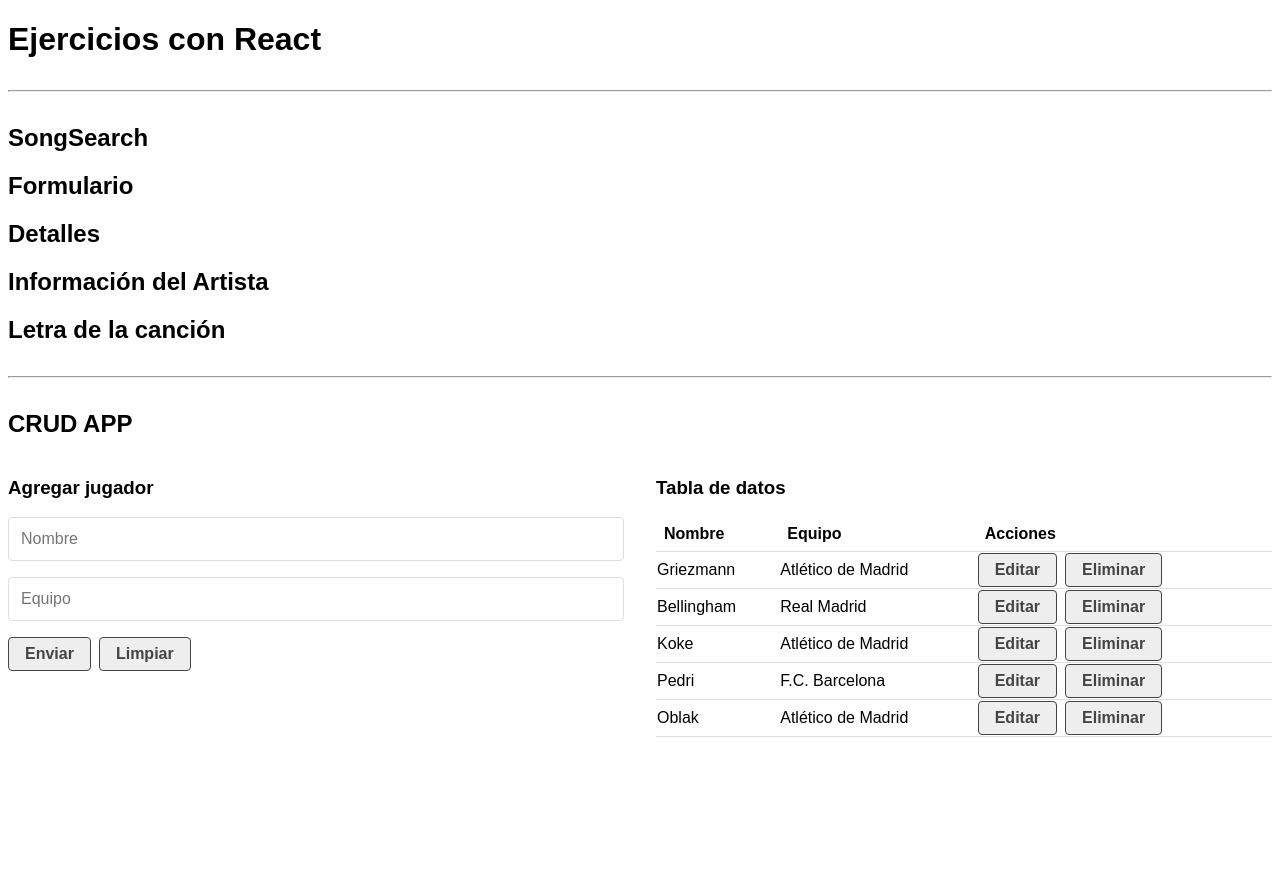
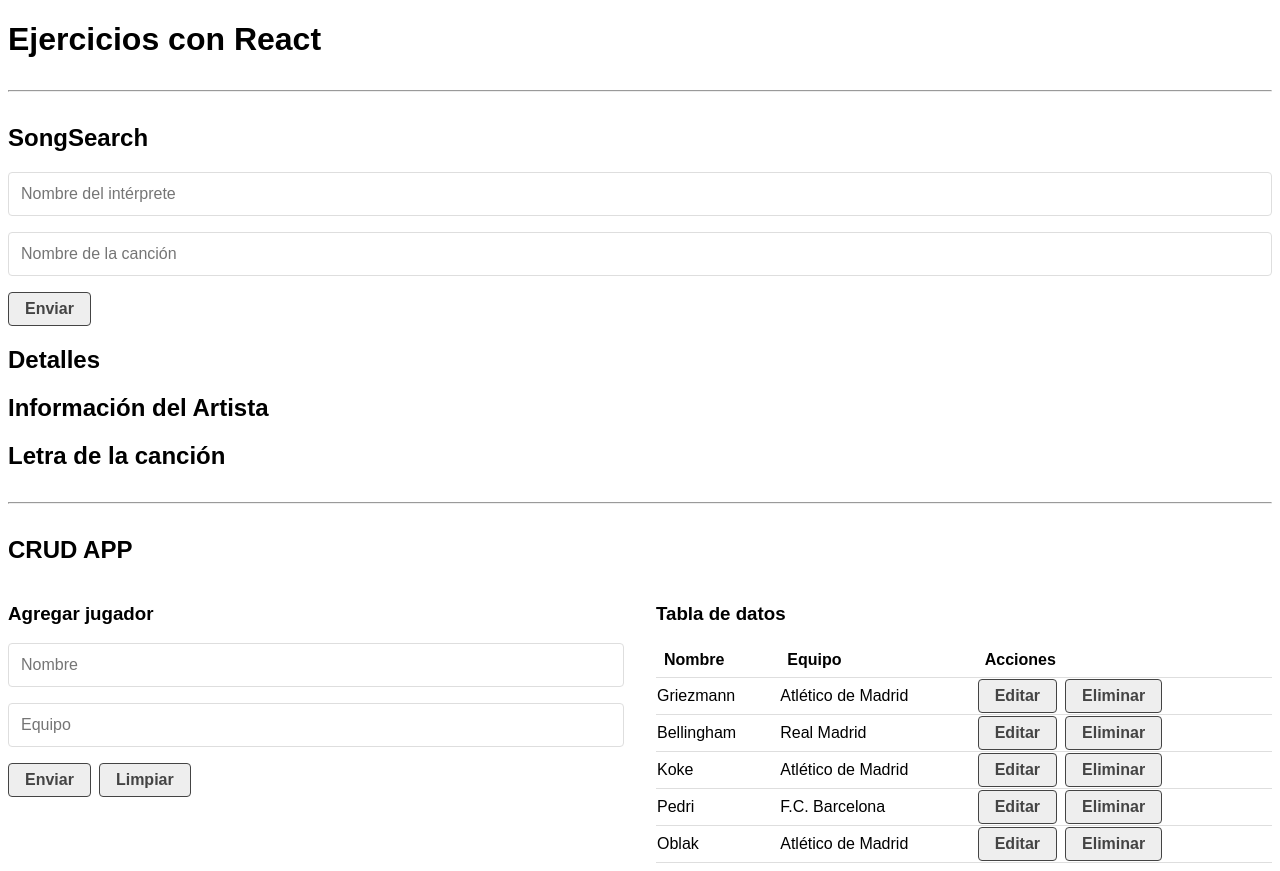
Before and after one commit to juancasanchez6/react-ejercicios, a React (Create React App) app: page / in a window 1280 px wide. Before the commit the page ends 800 px from the top, so only its background shows below. Built offline with nearby package versions, Linux system fonts and the light colour scheme.

Commit message:
Update-Song_Search

```diff
--- a/src/componentes/SongForm.js
+++ b/src/componentes/SongForm.js
@@ -1,9 +1,53 @@
-const SongForm = ({handlesearch}) => {
+import React, { useState } from "react";
+
+const initialForm = {
+  artist: "",
+  song: "",
+};
+
+const SongForm = ({ handleSearch }) => {
+  const [form, setForm] = useState(initialForm);
+
+  const handleChange = (e) => {
+    setForm({
+      ...form,
+      [e.target.name]: e.target.value,
+    });
+  };
+
+  const handleSubmit = (e) => {
+    e.preventDefault();
+
+    if (!form.artist || !form.song) {
+      alert("Datos incompletos");
+      return;
+    }
+
+    handleSearch(form);
+    setForm(initialForm);
+  };
+
   return (
     <div>
-      <h2>Formulario</h2>
+      <form onSubmit={handleSubmit}>
+        <input
+          type="text"
+          name="artist"
+          placeholder="Nombre del intérprete"
+          onChange={handleChange}
+          value={form.artist}
+        />
+        <input
+          type="text"
+          name="song"
+          placeholder="Nombre de la canción"
+          onChange={handleChange}
+          value={form.song}
+        />
+        <input type="submit" value="Enviar" />
+      </form>
     </div>
-  )
-}
+  );
+};
 
-export default SongForm
+export default SongForm;
--- a/src/componentes/SongSearch.js
+++ b/src/componentes/SongSearch.js
@@ -10,14 +10,15 @@
   const [loading, setLoading] = useState(false);
 
   const handleSearch = (data) => {
-    console.log(data);
+    //console.log(data);
+    setSearch(data);
   };
 
   return (
     <div>
       <h2>SongSearch</h2>
       {loading && <Loader />}
-      <SongForm handleSearch={handleSearch}/>
+      <SongForm handleSearch={handleSearch} />
       <SongDetails search={search} lyric={lyric} bio={bio} />
     </div>
   );
```
